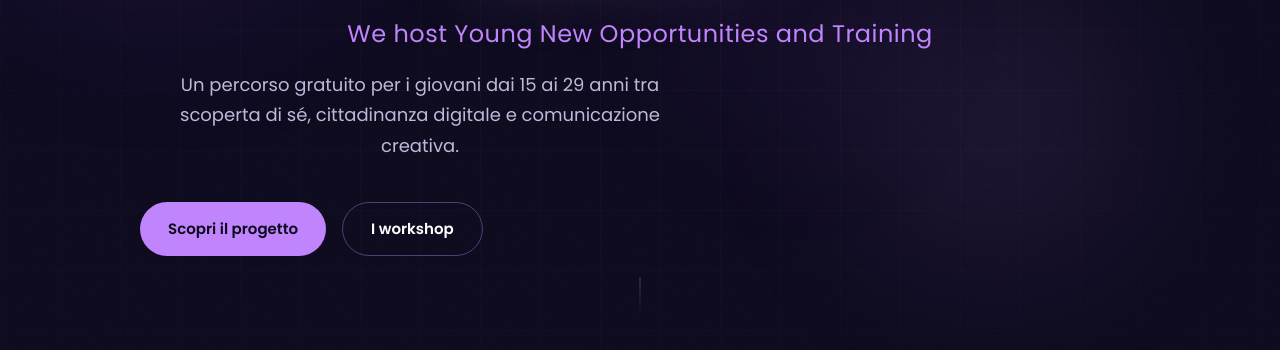
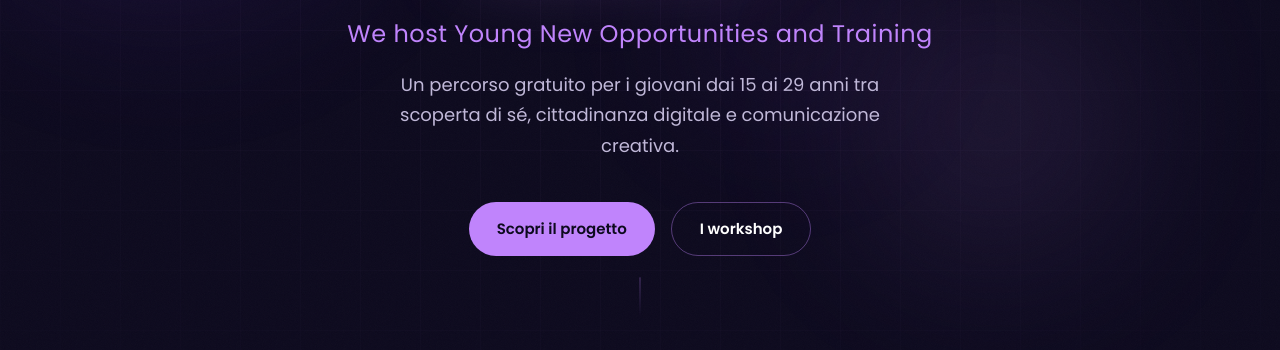
Before and after one commit to fosforoscienza/why-not, a website: page index.html in a window 1280 px wide. Shown: the part 450-800 px from the top of the page. Drawn offline with Linux system fonts and the light colour scheme; a web font is replaced by a local one.

Commit message:
fix(hero): testo e bottoni centrati

```diff
--- a/css/style.css
+++ b/css/style.css
@@ -392,7 +392,7 @@ h1, h2, h3, h4 { font-family: var(--font-head); font-weight: 800; line-height: 1
   color: var(--gray-300);
   max-width: 560px;
   line-height: 1.7;
-  margin-bottom: 40px;
+  margin: 0 auto 40px;
   opacity: 0;
   transform: translateY(20px);
 }
@@ -401,6 +401,7 @@ h1, h2, h3, h4 { font-family: var(--font-head); font-weight: 800; line-height: 1
   display: flex;
   flex-wrap: wrap;
   gap: 16px;
+  justify-content: center;
   opacity: 0;
   transform: translateY(20px);
 }
```
